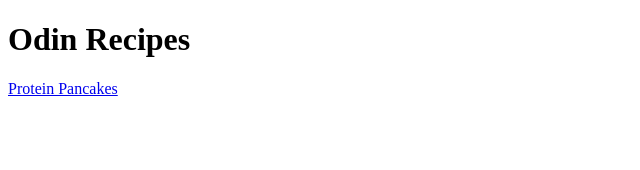
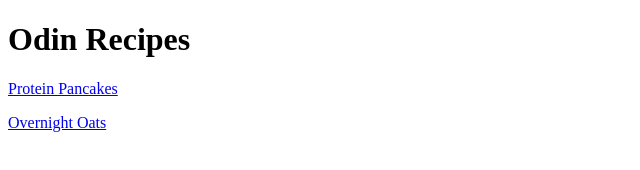
Before and after one commit to richardpadua/odin-recipes, a plain HTML site: page index.html in a window 1280 px wide. Shown: the whole page, without its empty margins (0-640 px from the left). Drawn offline with Linux system fonts and the light colour scheme.

Commit message:
Add link to overnight oats

```diff
--- a/index.html
+++ b/index.html
@@ -5,5 +5,8 @@
     <body>
         <h1>Odin Recipes</h1>
         <a href="./recipes/proteinpancakes.html">Protein Pancakes</a>
+        <p>
+            <a href="./recipes/overnightoats.html">Overnight Oats</a>
+        </p>
     </body>
 </html>
```
